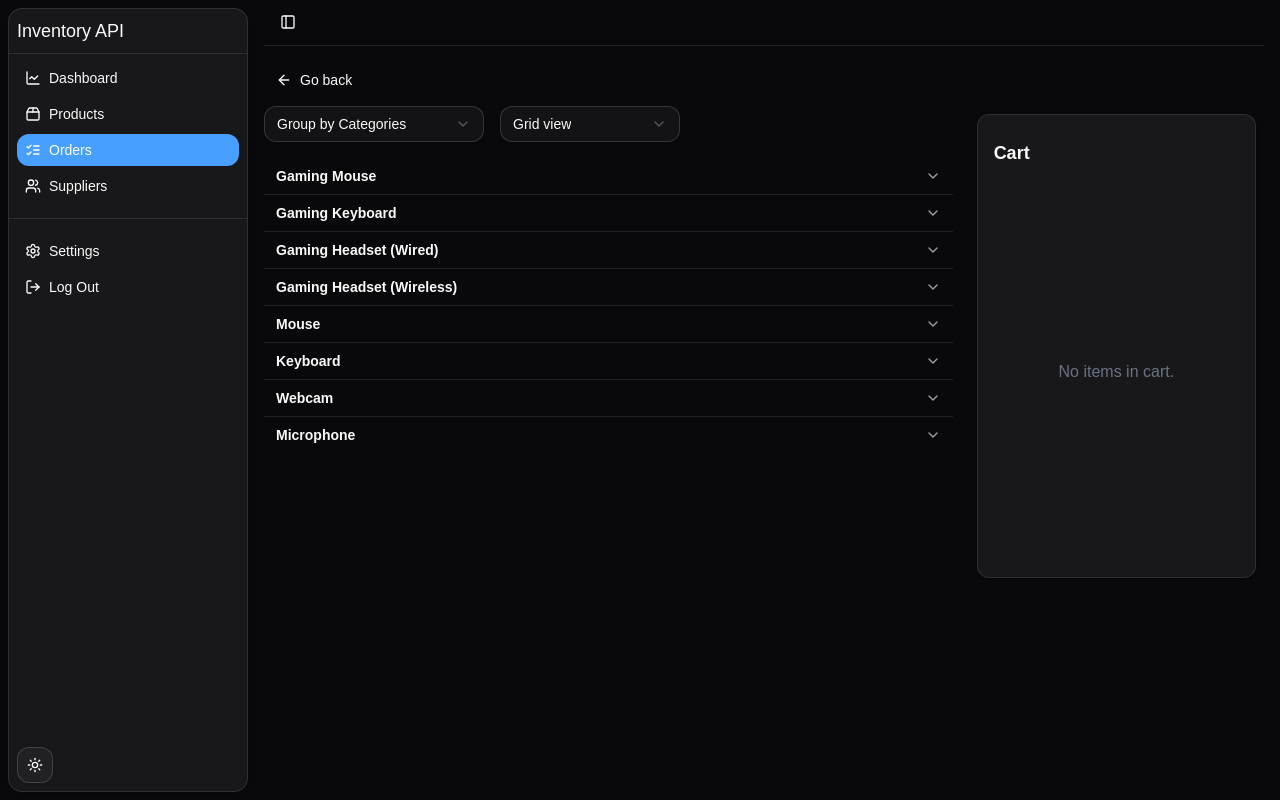
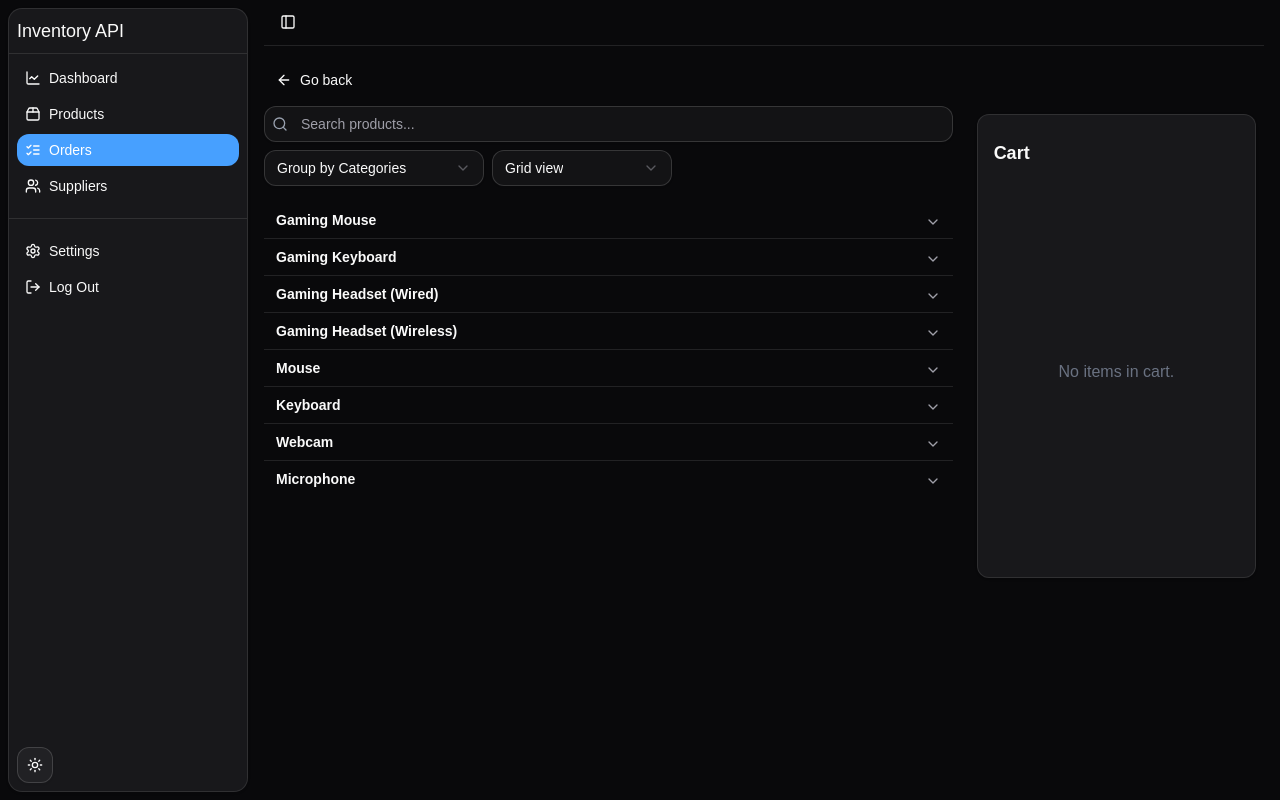
Before and after one commit to mrdsx/inventory-api, a Next.js app in the folder frontend/: page /orders/create in a window 1280 px wide. Built offline with nearby package versions, Linux system fonts and the light colour scheme.

Commit message:
feat(frontend/order): add searching products by name on order creation page

```diff
--- a/frontend/src/app/(pages)/(workspace)/orders/create/page.tsx
+++ b/frontend/src/app/(pages)/(workspace)/orders/create/page.tsx
@@ -8,6 +8,7 @@ import {
   AccordionTrigger,
   Button,
   Card,
+  Input,
   ScrollArea,
   Select,
   SelectContent,
@@ -15,7 +16,7 @@ import {
   SelectTrigger,
   SelectValue,
 } from "@/components/ui";
-import { ArrowLeft, Minus, Plus, Trash2 } from "lucide-react";
+import { ArrowLeft, Minus, Plus, Search, Trash2 } from "lucide-react";
 import Link from "next/link";
 import { useState } from "react";
 import { products } from "./mock-data";
@@ -24,11 +25,19 @@ import { CartItem, Product } from "./types";
 export default function CreateOrderPage() {
   const [groupBy, setGroupBy] = useState<"category" | "supplier">("category");
   const [productView, setProductView] = useState<"grid" | "rows">("grid");
+  const [search, setSearch] = useState("");
   const [cart, setCart] = useState<CartItem[]>([]);
 
-  // Group products by selected attribute using groupBy value
+  // Filter products by search query in name
+  const filteredProducts = search.trim()
+    ? products.filter((product) =>
+        product.name.toLowerCase().includes(search.toLowerCase()),
+      )
+    : products;
+
+  // Group filtered products by selected attribute
   const groupedData = Object.groupBy(
-    products,
+    filteredProducts,
     (product) => product[groupBy],
   ) as Record<string, Product[]>;
 
@@ -39,6 +48,12 @@ export default function CreateOrderPage() {
       items.slice().sort((a, b) => a.name.localeCompare(b.name)),
     ]),
   );
+
+  // For each group, count results matching search (always all if search is applied, but for clarity)
+  const getGroupSearchCount = (items: Product[]) =>
+    items.filter((product) =>
+      product.name.toLowerCase().includes(search.toLowerCase()),
+    ).length;
 
   const handleAddToCart = (item: Product) => {
     setCart((prevCart) => {
@@ -94,7 +109,20 @@ export default function CreateOrderPage() {
       <div className="flex h-110 gap-4 transition-colors">
         {/* Left side: Catalog */}
         <div className="flex w-[70%] flex-col">
-          <div className="mb-4 flex items-center gap-4">
+          <div className="mb-4 flex flex-col gap-2">
+            {/* Search bar */}
+            <div className="relative w-full">
+              <Input
+                type="text"
+                placeholder="Search products..."
+                value={search}
+                onChange={(e) => setSearch(e.target.value)}
+                className="pl-9"
+              />
+              <Search className="absolute top-2.5 left-2 h-4 w-4 text-gray-400" />
+            </div>
+            {/* Select menus */}
+            <div className="flex items-center gap-2">
               <Select
                 value={groupBy}
                 onValueChange={(val) =>
@@ -109,7 +137,6 @@ export default function CreateOrderPage() {
                   <SelectItem value="supplier">Group by Suppliers</SelectItem>
                 </SelectContent>
               </Select>
-            {/* New select for view mode */}
               <Select
                 value={productView}
                 onValueChange={(val) => setProductView(val as "grid" | "rows")}
@@ -123,13 +150,20 @@ export default function CreateOrderPage() {
                 </SelectContent>
               </Select>
             </div>
+          </div>
           <div className="flex-1">
             <ScrollArea className="h-105">
               <Accordion type="multiple" className="w-full">
-                {Object.entries(sortedGroupedData).map(([groupName, items]) => (
+                {Object.entries(sortedGroupedData).map(([groupName, items]) => {
+                  const foundCount = getGroupSearchCount(items);
+                  return (
                     <AccordionItem value={groupName} key={groupName}>
-                    <AccordionTrigger className="mx-3 py-2 text-sm font-semibold">
-                      {groupName}
+                      <AccordionTrigger className="mx-3 flex items-center gap-2 py-2 text-sm font-semibold">
+                        <span>{groupName}</span>
+                        <span className="ml-auto text-xs font-normal text-gray-500">
+                          {search.trim() &&
+                            `${foundCount} result${foundCount === 1 ? "" : "s"} found`}
+                        </span>
                       </AccordionTrigger>
                       <AccordionContent>
                         {productView === "grid" ? (
@@ -279,7 +313,8 @@ export default function CreateOrderPage() {
                         )}
                       </AccordionContent>
                     </AccordionItem>
-                ))}
+                  );
+                })}
               </Accordion>
             </ScrollArea>
           </div>
```
Lines whose indentation alone changed are shown as unchanged.
